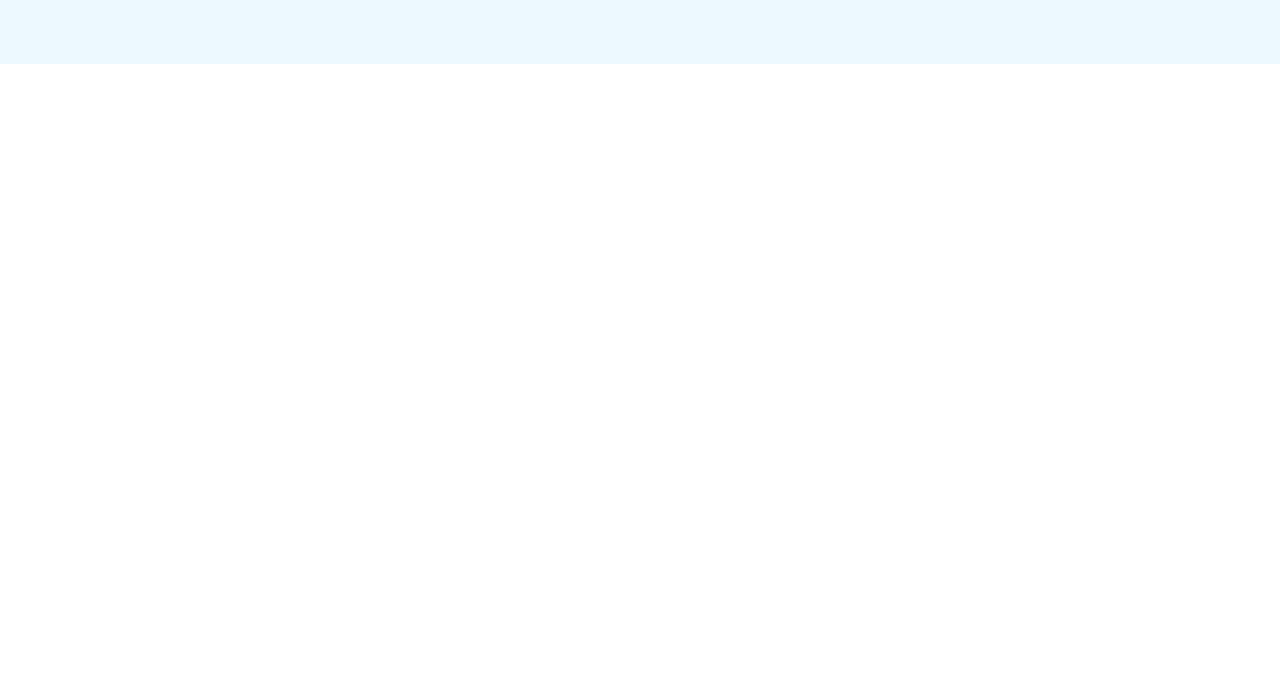
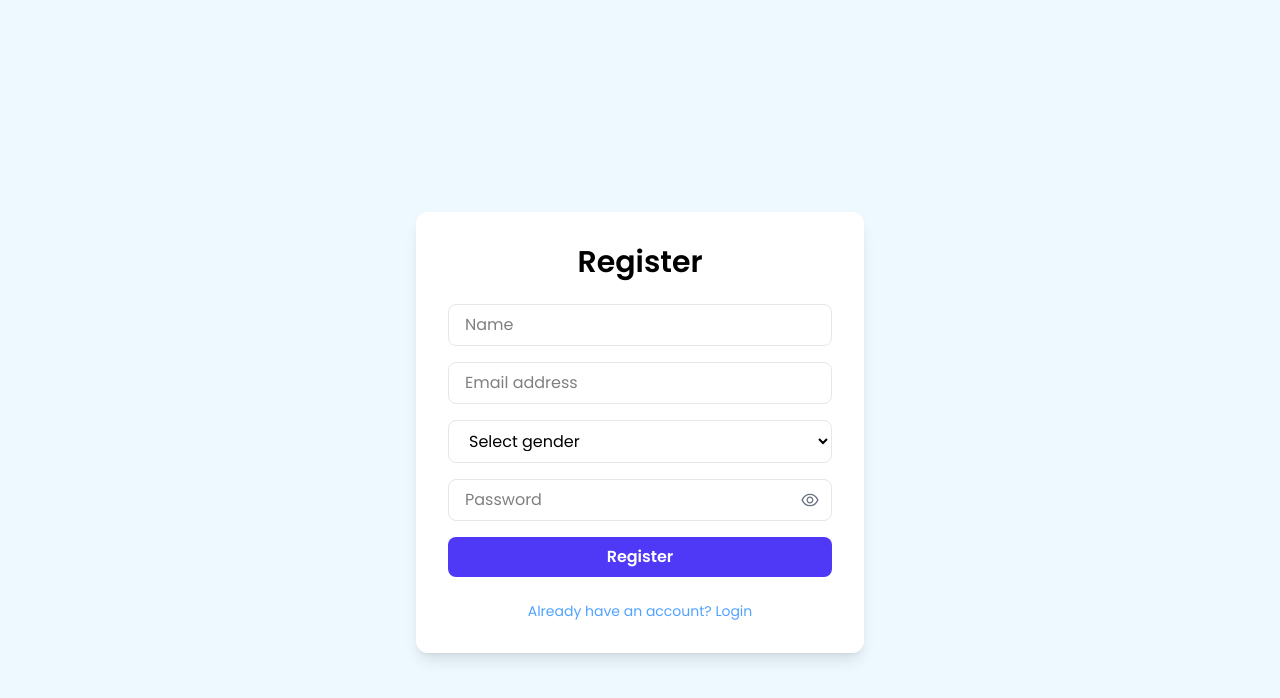
Before and after one commit to arunjo96/password-reset-flow-frontend, a React (Vite) app: page /register in a window 1280 px wide. Before the commit this address had no page. Shown: the top 698 px of the page. Built offline with nearby package versions, Linux system fonts and the light colour scheme.

Commit message:
login and register page added

```diff
--- a/src/App.jsx
+++ b/src/App.jsx
@@ -1,5 +1,7 @@
 
 import React from 'react';
+import Login from "./Components/Login";
+import Register from "./Components/Register";
 import ForgotPassword from "./Components/ForgotPassword";
 import ResetPassword from './Components/ResetPassword';
 
@@ -11,8 +13,10 @@ const App = () => {
   return (
     <>
       <Routes>
+        <Route path="/register" element={<Register />} />
+       `<Route path ="/login" element={<Login />} />
         <Route path="/resetPassword/:token" element={<ResetPassword />} />
-        <Route path="/forgotPassword" element={<ForgotPassword />} />
+        <Route path="/forgot-password" element={<ForgotPassword />} />
       </Routes>
     </>
   );
--- a/src/Components/ForgotPassword.jsx
+++ b/src/Components/ForgotPassword.jsx
@@ -13,7 +13,7 @@ const ForgotPassword = () => {
   setLoading(true);
     try {
       await axios.post("/api/auth/forgotPassword", { email });
-      navigate("/resetPassword");
+      navigate("/resetPassword/:token");
     } catch (err) {
       setError("Failed to send reset link");
     } finally {
@@ -44,14 +44,15 @@ const ForgotPassword = () => {
             className={`w-full py-2 cursor-pointer rounded-lg font-semibold text-white transition ${
               loading
                 ? "bg-gray-400 cursor-not-allowed"
-                : "bg-blue-600 hover:bg-blue-700"
+                : "bg-indigo-600 hover:bg-indigo-700"
             }`}
+
           >
             {loading ? "Sending..." : "Send Reset Link"}
           </button>
         </form>
         <Link
-
+          to={"/login"}
           className="mt-6 text-blue-400 hover:underline text-sm"
         >
           Go Back to Login
--- /dev/null
+++ b/src/Components/Login.jsx
@@ -0,0 +1,85 @@
+import React from "react";
+import { useState } from "react";
+import { Link, useNavigate } from "react-router-dom";
+import axios from "axios";
+import { AiOutlineEye, AiOutlineEyeInvisible } from "react-icons/ai";
+
+const Login = () => {
+  const [email, setEmail] = useState("");
+  const [password, setPassword] = useState("");
+  const [showPassword, setShowPassword] = useState(false);
+  const [error, setError] = useState("");
+  const navigate = useNavigate();
+
+  const handleSubmit = async (e) => {
+    e.preventDefault();
+    setError("");
+    try {
+      const res = await axios.post("/api/auth/login", { email, password });
+
+      navigate("/login");
+    } catch (err) {
+      if (err.response && err.response.data && err.response.data.message) {
+        setError(err.response.data.message);
+      } else {
+        setError("Login failed");
+      }
+    }
+  };
+
+  return (
+    <div className="min-h-screen flex items-center justify-center ">
+      <div className="w-full max-w-md bg-white backdrop-blur-lg rounded-xl shadow-lg p-8 flex flex-col items-center">
+        <h1 className="text-3xl font-bold text-black mb-6">Login</h1>
+        <form className="w-full flex flex-col gap-4" onSubmit={handleSubmit}>
+          <input
+            type="email"
+            name="email"
+            placeholder="Email"
+            value={email}
+            onChange={(e) => setEmail(e.target.value)}
+            className="px-4 py-2 rounded-lg text-black border border-gray-200 focus:outline-none w-full"
+            required
+          />
+          <div className="relative w-full">
+            <input
+              type={showPassword ? "text" : "password"}
+              name="password"
+              placeholder="Password"
+              value={password}
+              onChange={(e) => setPassword(e.target.value)}
+              className="px-4 py-2 rounded-lg text-black border border-gray-200 focus:outline-none w-full pr-10"
+              required
+            />
+            <span
+              className="absolute right-3 top-1/2 transform -translate-y-1/2 cursor-pointer text-xl text-gray-500"
+              onClick={() => setShowPassword((prev) => !prev)}
+            >
+              {showPassword ? <AiOutlineEyeInvisible /> : <AiOutlineEye />}
+            </span>
+          </div>
+          {error && <p className="text-red-500 text-sm">{error}</p>}
+          <button className="w-full py-2 rounded-lg cursor-pointer bg-indigo-600 text-white font-semibold hover:bg-indigo-700 transition">
+            Login
+          </button>
+        </form>
+        <div className="flex flex-col items-center mt-6 gap-2 w-full">
+          <Link
+            to="/register"
+            className="text-blue-400 hover:underline text-sm"
+          >
+            Sign Up
+          </Link>
+          <Link
+            to="/forgot-password"
+            className="text-blue-400 hover:underline text-sm"
+          >
+            Forgot Password?
+          </Link>
+        </div>
+      </div>
+    </div>
+  );
+};
+
+export default Login;
--- /dev/null
+++ b/src/Components/Register.jsx
@@ -0,0 +1,95 @@
+import React from "react";
+import { useState } from "react";
+import { AiOutlineEye, AiOutlineEyeInvisible } from "react-icons/ai";
+import { useNavigate, Link } from "react-router-dom";
+import axios from "axios";
+
+const Register = () => {
+  const [name, setName] = useState("");
+  const [email, setEmail] = useState("");
+    const [password, setPassword] = useState("");
+    const [gender, setGender] = useState("");
+  const [showPassword, setShowPassword] = useState(false);
+  const [error, setError] = useState("");
+  const navigate = useNavigate();
+
+  const handleRegister = async (e) => {
+    e.preventDefault();
+    setError("");
+    try {
+      await axios.post("/api/auth/register", { name, email, password });
+      navigate("/login");
+    } catch (err) {
+      if (err.response && err.response.data && err.response.data.message) {
+        setError(err.response.data.message);
+      } else {
+        setError("Registration failed");
+      }
+    }
+  };
+
+  return (
+    <div className="min-h-screen flex items-center justify-center ">
+      <div className="w-full max-w-md bg-white backdrop-blur-lg rounded-xl shadow-lg p-8 flex flex-col items-center">
+        <h2 className="text-center text-3xl font-semibold text-black mb-6">
+          Register
+        </h2>
+        <form className="w-full flex flex-col gap-4" onSubmit={handleRegister}>
+          <input
+            type="text"
+            placeholder="Name"
+            value={name}
+            onChange={(e) => setName(e.target.value)}
+            className="px-4 py-2 rounded-lg text-black border border-gray-200 focus:outline-none w-full"
+            required
+          />
+          <input
+            type="email"
+            placeholder="Email address"
+            value={email}
+            onChange={(e) => setEmail(e.target.value)}
+            className="px-4 py-2 rounded-lg text-black border border-gray-200 focus:outline-none w-full"
+            required
+                  />
+          <select
+            className="px-4 py-2 rounded-lg text-black border border-gray-200 focus:outline-none w-full"
+            required
+            value={gender}
+            onChange={(e) => setGender(e.target.value)}
+          >
+            <option value="">Select gender</option>
+            <option value="male">Male</option>
+            <option value="female">Female</option>
+          </select>
+          <div className="relative w-full">
+            <input
+              type={showPassword ? "text" : "password"}
+              placeholder="Password"
+              value={password}
+              onChange={(e) => setPassword(e.target.value)}
+              className="px-4 py-2 rounded-lg text-black border border-gray-200 focus:outline-none w-full pr-10"
+              required
+            />
+            <span
+              className="absolute right-3 top-1/2 transform -translate-y-1/2 cursor-pointer text-xl text-gray-500"
+              onClick={() => setShowPassword((prev) => !prev)}
+            >
+              {showPassword ? <AiOutlineEyeInvisible /> : <AiOutlineEye />}
+            </span>
+          </div>
+          {error && <p className="text-red-500 text-sm">{error}</p>}
+          <button className="w-full py-2 rounded-lg cursor-pointer bg-indigo-600 text-white font-semibold hover:bg-indigo-700 transition">
+            Register
+          </button>
+        </form>
+        <div className="flex flex-col items-center mt-6 gap-2 w-full">
+          <Link to="/login" className="text-blue-400 hover:underline text-sm">
+            Already have an account? Login
+          </Link>
+        </div>
+      </div>
+    </div>
+  );
+};
+
+export default Register;
--- a/src/Components/ResetPassword.jsx
+++ b/src/Components/ResetPassword.jsx
@@ -14,6 +14,8 @@ const ResetPassword = () => {
   const navigate = useNavigate();
   const { token } = useParams();
 
+
+
   const handleSubmit = async (e) => {
     e.preventDefault();
     setLoading(true);
@@ -26,7 +28,7 @@ const ResetPassword = () => {
 
     try {
       await axios.post(`/api/auth/resetPassword/${token}`, { newPassword });
-      navigate("/ForgotPassword");
+      navigate("/forgot-password");
     } catch (err) {
       setError("Failed to reset password");
       setLoading(false);
```
Also changed, not shown: 1 other file (tests, documents, lock files or other folders).
